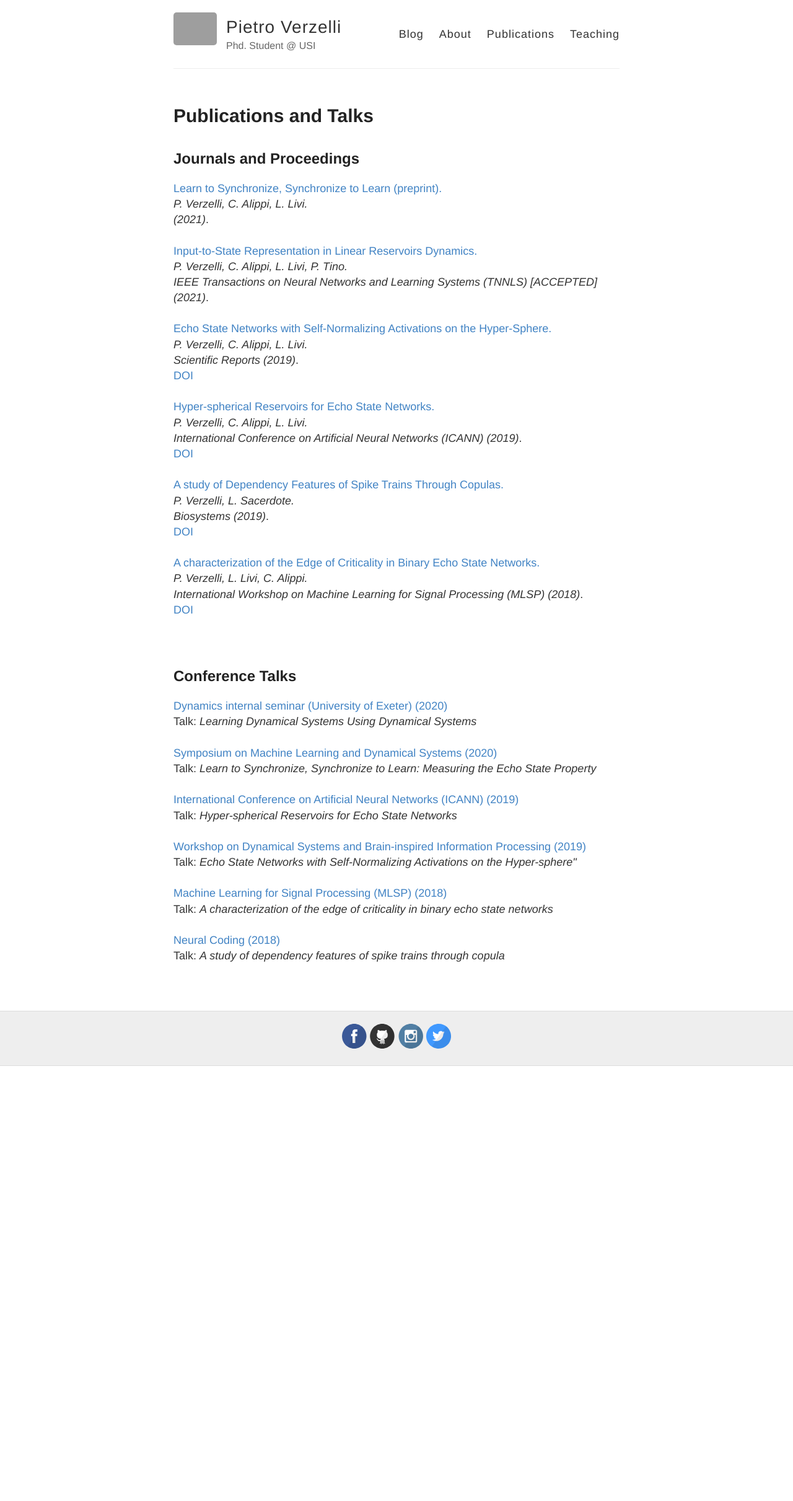
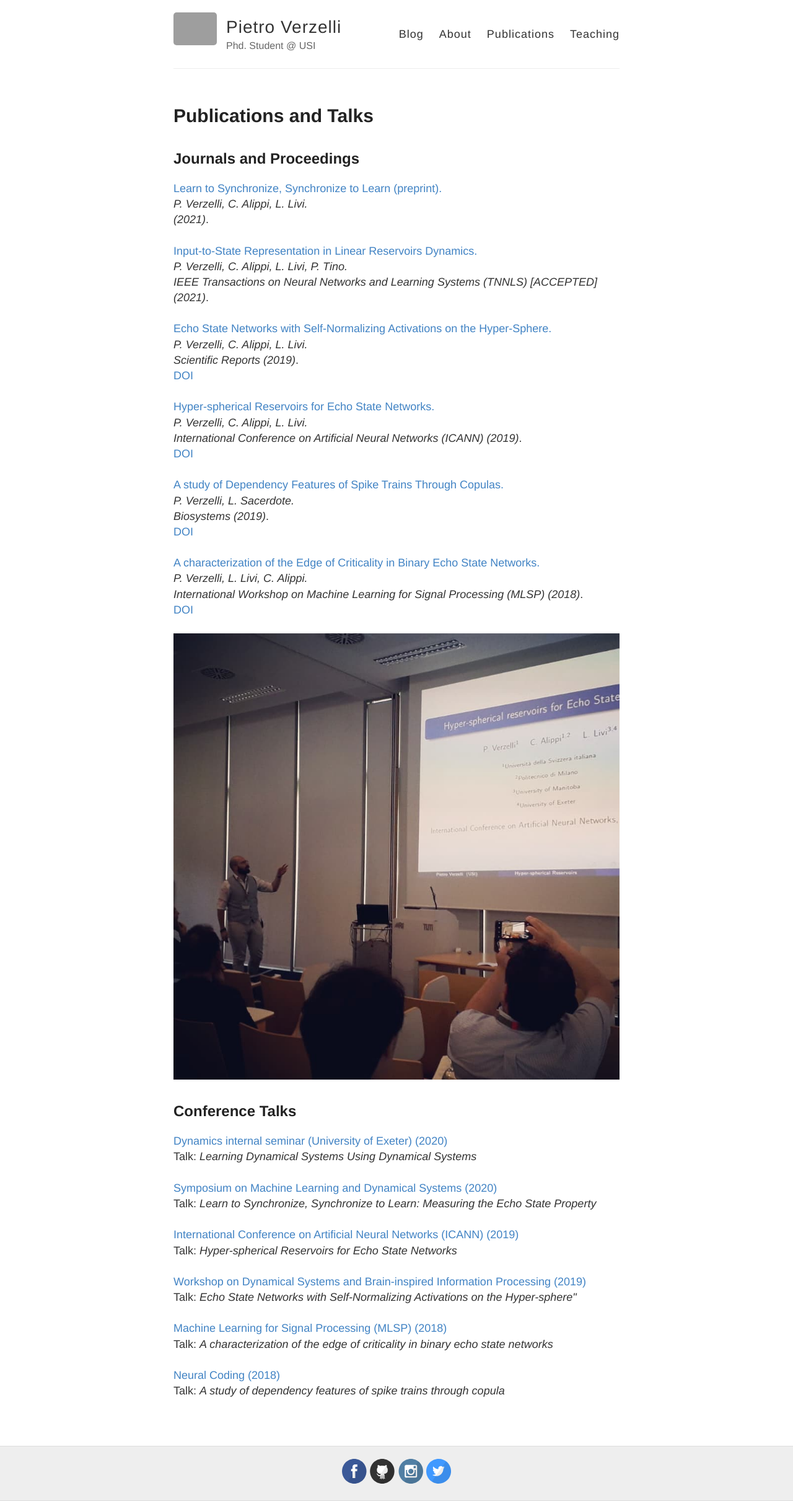
Before and after one commit to verzep/verzep.github.io, a Jekyll site: the page built from publications.html, in a window 1280 px wide. Shown: the whole page at 62% size. Built offline with Jekyll 4.4.1, drawn with Linux system fonts in a browser that asks for light colours; before the commit the page ends 1720 px from its top, so only the background shows below that; grey boxes are pictures that could not be loaded.

Commit message:
icann pic

```diff
--- a/publications.html
+++ b/publications.html
@@ -30,7 +30,7 @@ permalink: /publications/
     <br><br>
 {% endfor %}
 
-<img src=''{{ site.url}}/images/ICANN_talk.jpg''>
+<img src="{{ site.url}}/images/ICANN_talk.jpg">
 <h2> Conference Talks </h2>
 {%for conf in site.data.talks %}
     <a href="{{conf.link}}">{{conf.conference}} ({{conf.year}})</a>
```
